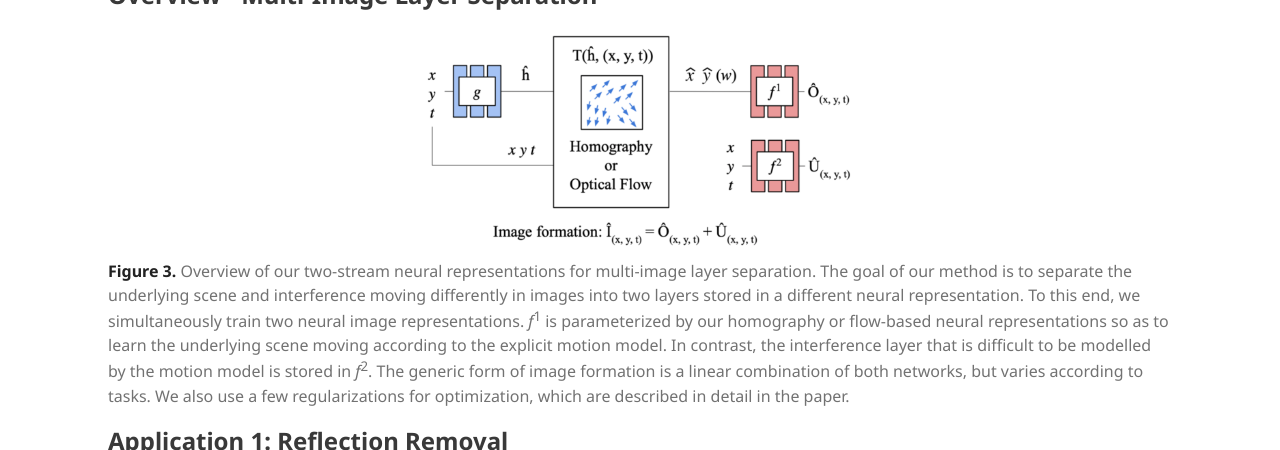
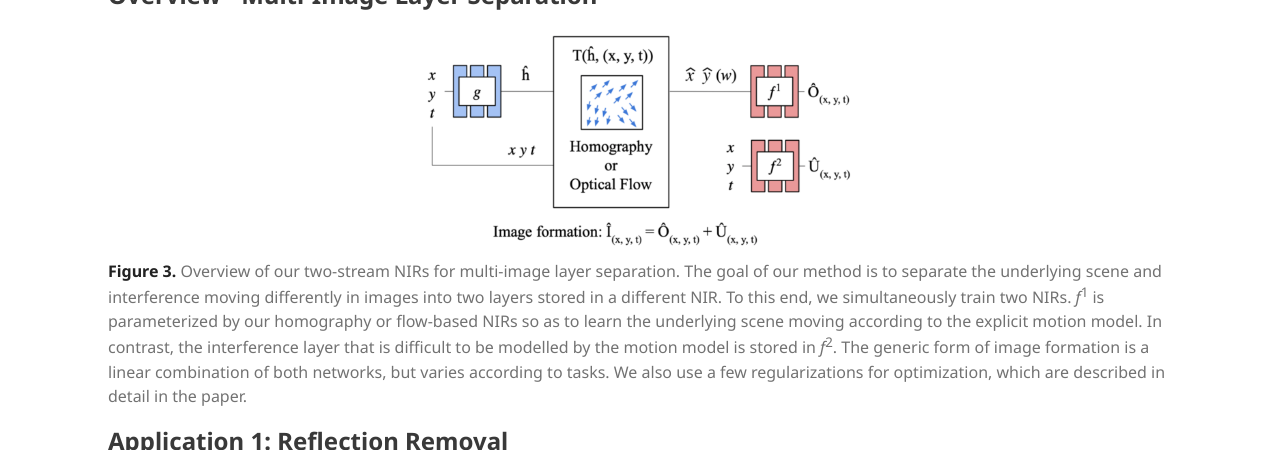
Before and after one commit to woozzu/woozzu.github.io, a Jekyll site: the page built from research/nir.md, in a window 1280 px wide and 900 px high, scrolled down 1289 px, cut to the strip 0-450 px from the top of the window. Built offline with Jekyll 4.4.1, drawn with Linux system fonts in a browser that asks for light colours.

Commit message:
fix project page

```diff
--- a/research/nir.md
+++ b/research/nir.md
@@ -37,7 +37,7 @@ Visualization of Canonical View
 Overview - Multi-Image Layer Separation
 ------------------------
 <div style="text-align: center"><img src="{{ site.url }}/research/img/nir/overview_lseparation.png" width="40%" alt="overview of multi-image layer separation" /></div>
-**Figure 3.** Overview of our two-stream neural representations for multi-image layer separation. The goal of our method is to separate the underlying scene and interference moving differently in images into two layers stored in a different neural representation. To this end, we simultaneously train two neural image representations. <i>f</i><sup>1</sup> is parameterized by our homography or flow-based neural representations so as to learn the underlying scene moving according to the explicit motion model. In contrast, the interference layer that is difficult to be modelled by the motion model is stored in <i>f</i><sup>2</sup>. The generic form of image formation is a linear combination of both networks, but varies according to tasks. We also use a few regularizations for optimization, which are described in detail in the paper.
+**Figure 3.** Overview of our two-stream NIRs for multi-image layer separation. The goal of our method is to separate the underlying scene and interference moving differently in images into two layers stored in a different NIR. To this end, we simultaneously train two NIRs. <i>f</i><sup>1</sup> is parameterized by our homography or flow-based NIRs so as to learn the underlying scene moving according to the explicit motion model. In contrast, the interference layer that is difficult to be modelled by the motion model is stored in <i>f</i><sup>2</sup>. The generic form of image formation is a linear combination of both networks, but varies according to tasks. We also use a few regularizations for optimization, which are described in detail in the paper.
 
 
 
```
